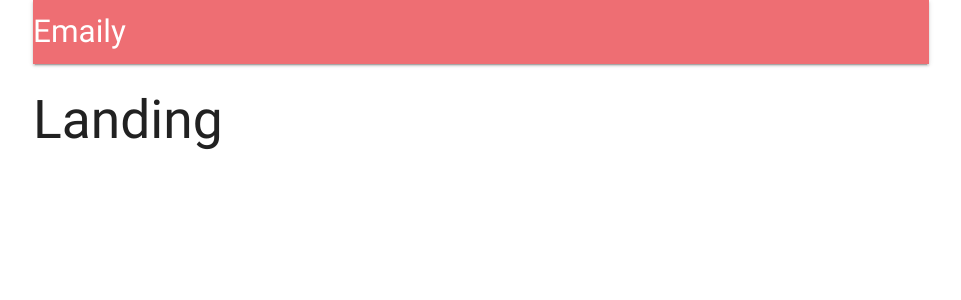
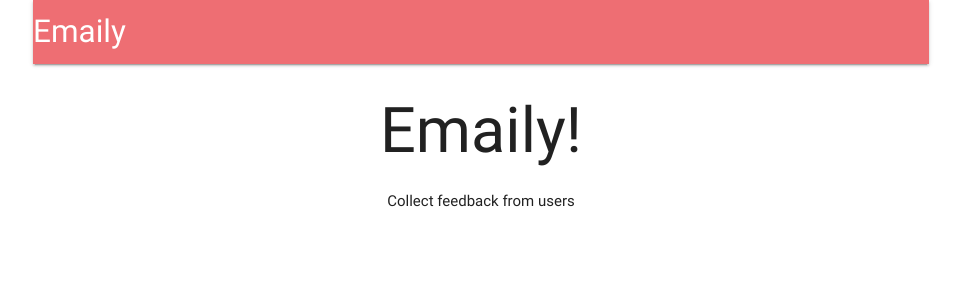
Before and after one commit to sliceking/React-Email-Survey, a React (Create React App) app in the folder client/: page / in a window 1280 px wide. Shown: the top 300 px of the page, without its empty margins (159-1120 px from the left). Built offline with nearby package versions, Linux system fonts and the light colour scheme; no server answers.

Commit message:
added logout and brand link logic

```diff
--- a/client/src/components/App.js
+++ b/client/src/components/App.js
@@ -3,10 +3,10 @@
 import { connect } from "react-redux";
 import Header from "./Header";
 import * as actions from "../actions";
+import Landing from "./Landing";
 
 const Dashboard = () => <h2>Dashboard</h2>;
 const SurveyNew = () => <h2>SurveyNew</h2>;
-const Landing = () => <h2>Landing</h2>;
 
 class App extends Component {
   componentDidMount() {
--- a/client/src/components/Header.js
+++ b/client/src/components/Header.js
@@ -1,5 +1,6 @@
 import React, { Component } from "react";
 import { connect } from "react-redux";
+import { Link } from "react-router-dom";
 
 class Header extends Component {
   renderContent() {
@@ -15,7 +16,7 @@
       default:
         return (
           <li>
-            <a> Logout</a>
+            <a href="/api/logout">Logout</a>
           </li>
         );
     }
@@ -26,7 +27,12 @@
     return (
       <nav>
         <div className="nav-wrapper">
-          <a className="left brand-logo">Emaily</a>
+          <Link
+            to={this.props.auth ? "/surveys" : "/"}
+            className="left brand-logo"
+          >
+            Emaily
+          </Link>
           <ul className="right">{this.renderContent()}</ul>
         </div>
       </nav>
--- /dev/null
+++ b/client/src/components/Landing.js
@@ -0,0 +1,12 @@
+import React from "react";
+
+const Landing = () => {
+  return (
+    <div style={{ textAlign: "center" }}>
+      <h1>Emaily!</h1>
+      Collect feedback from users
+    </div>
+  );
+};
+
+export default Landing;
```
Also changed, not shown: 1 other file (tests, documents, lock files or other folders).
